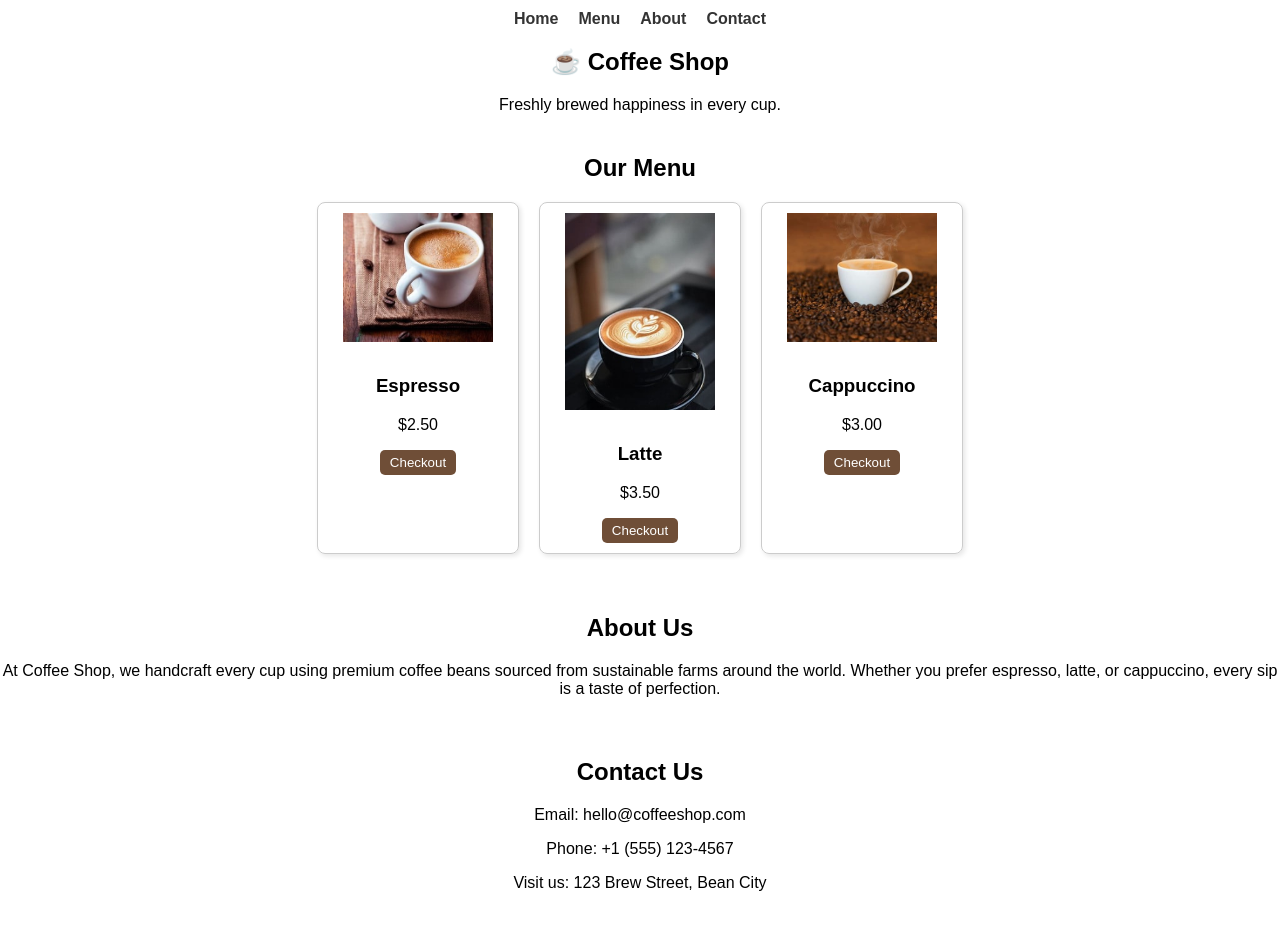
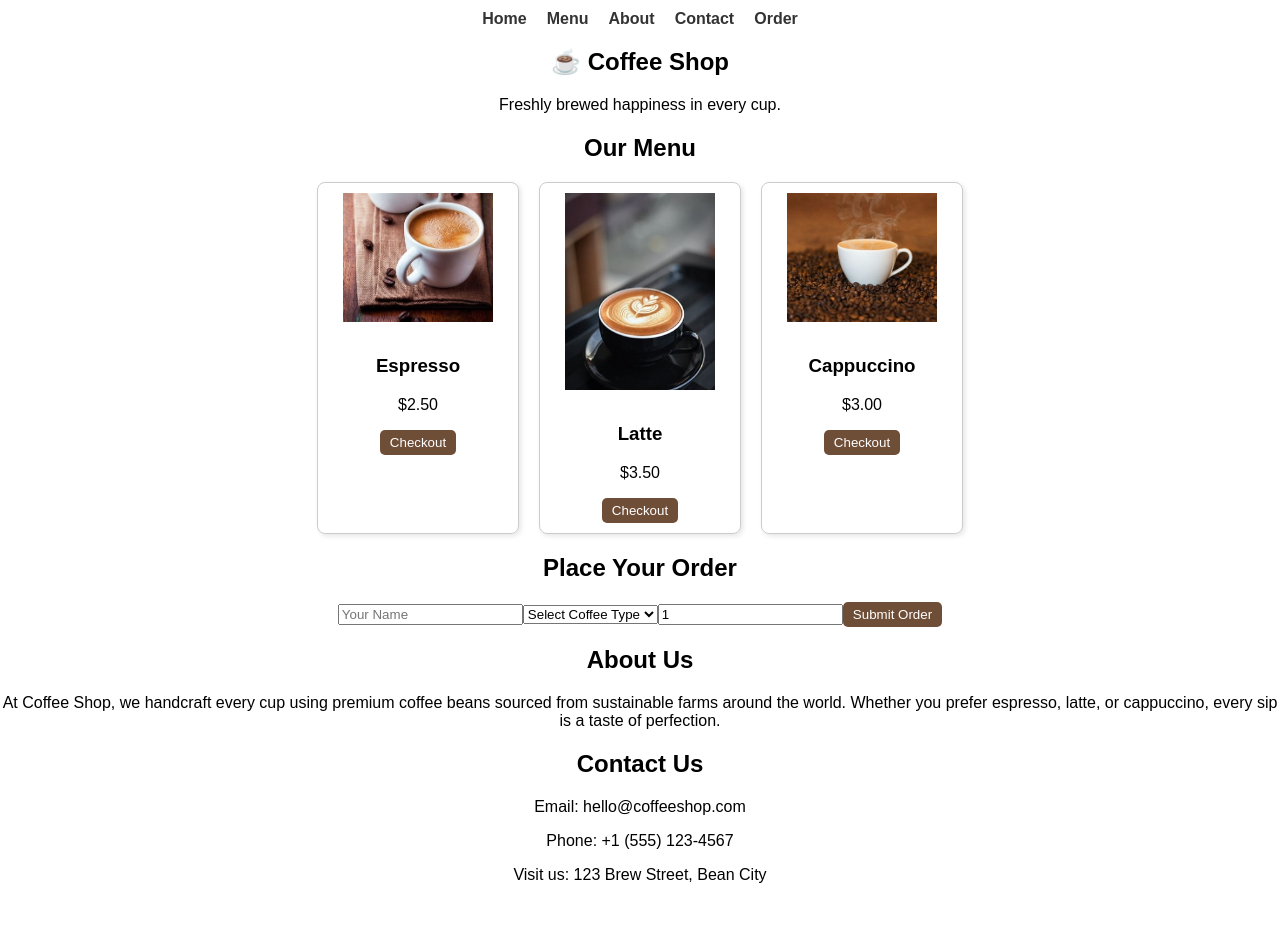
Before and after one commit to AungSanNCI/coffee-shop2, a React (Create React App) app: page / in a window 1280 px wide. Shown: the top 930 px of the page. After the commit the page ends 900 px from the top, so only its background shows below. Built offline with nearby package versions, Linux system fonts and the light colour scheme.

Commit message:
Update App.js

```diff
--- a/src/App.js
+++ b/src/App.js
@@ -1,4 +1,4 @@
-import React from "react";
+import React, { useState } from "react";
 import "./App.css";
 import coffee1 from "./images/coffee1.jpg";
 import coffee2 from "./images/coffee2.jpg";
@@ -11,6 +11,30 @@ function App() {
     { id: 3, name: "Cappuccino", price: 3.0, img: coffee3 },
   ];
 
+  const [order, setOrder] = useState({ name: "", type: "", quantity: 1 });
+
+  const handleOrderChange = (e) => {
+    setOrder({ ...order, [e.target.name]: e.target.value });
+  };
+
+  const handleOrderSubmit = (e) => {
+    e.preventDefault();
+    console.log("Order submitted:", order);
+
+    // TODO: Replace with your AWS Lambda API endpoint
+    fetch("https://your-api-endpoint.amazonaws.com/prod/order", {
+      method: "POST",
+      headers: { "Content-Type": "application/json" },
+      body: JSON.stringify(order),
+    })
+      .then((res) => res.json())
+      .then((data) => {
+        alert(`Order submitted! Thank you, ${order.name}`);
+        setOrder({ name: "", type: "", quantity: 1 });
+      })
+      .catch((err) => console.error("Error:", err));
+  };
+
   return (
     <div className="App">
       {/* ===== Navigation Bar ===== */}
@@ -20,6 +44,7 @@ function App() {
           <li><a href="#menu">Menu</a></li>
           <li><a href="#about">About</a></li>
           <li><a href="#contact">Contact</a></li>
+          <li><a href="#order">Order</a></li>
         </ul>
       </nav>
 
@@ -30,7 +55,7 @@ function App() {
       </section>
 
       {/* ===== Menu Section ===== */}
-      <section id="menu" style={{ marginTop: "40px" }}>
+      <section id="menu">
         <h2>Our Menu</h2>
         <div className="products">
           {products.map((p) => (
@@ -44,8 +69,44 @@ function App() {
         </div>
       </section>
 
+      {/* ===== Order Section ===== */}
+      <section id="order">
+        <h2>Place Your Order</h2>
+        <form className="order-form" onSubmit={handleOrderSubmit}>
+          <input
+            type="text"
+            name="name"
+            placeholder="Your Name"
+            value={order.name}
+            onChange={handleOrderChange}
+            required
+          />
+          <select
+            name="type"
+            value={order.type}
+            onChange={handleOrderChange}
+            required
+          >
+            <option value="">Select Coffee Type</option>
+            {products.map((p) => (
+              <option key={p.id} value={p.name}>{p.name}</option>
+            ))}
+          </select>
+          <input
+            type="number"
+            name="quantity"
+            placeholder="Quantity"
+            value={order.quantity}
+            onChange={handleOrderChange}
+            min="1"
+            required
+          />
+          <button type="submit">Submit Order</button>
+        </form>
+      </section>
+
       {/* ===== About Section ===== */}
-      <section id="about" style={{ marginTop: "60px" }}>
+      <section id="about">
         <h2>About Us</h2>
         <p>
           At Coffee Shop, we handcraft every cup using premium coffee beans sourced
@@ -55,7 +116,7 @@ function App() {
       </section>
 
       {/* ===== Contact Section ===== */}
-      <section id="contact" style={{ marginTop: "60px", marginBottom: "60px" }}>
+      <section id="contact">
         <h2>Contact Us</h2>
         <p>Email: hello@coffeeshop.com</p>
         <p>Phone: +1 (555) 123-4567</p>
```
